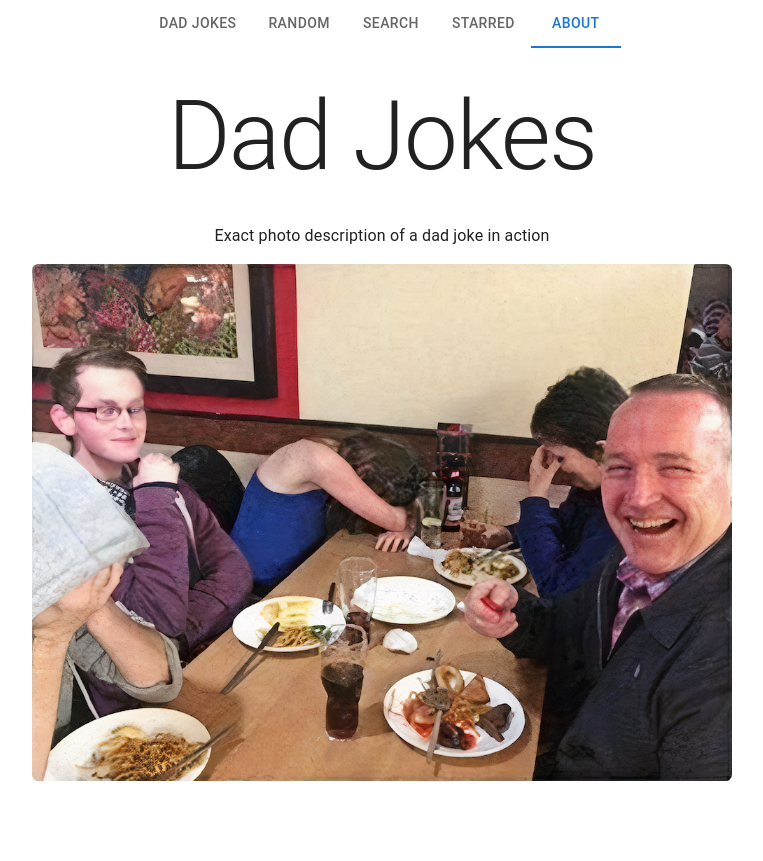
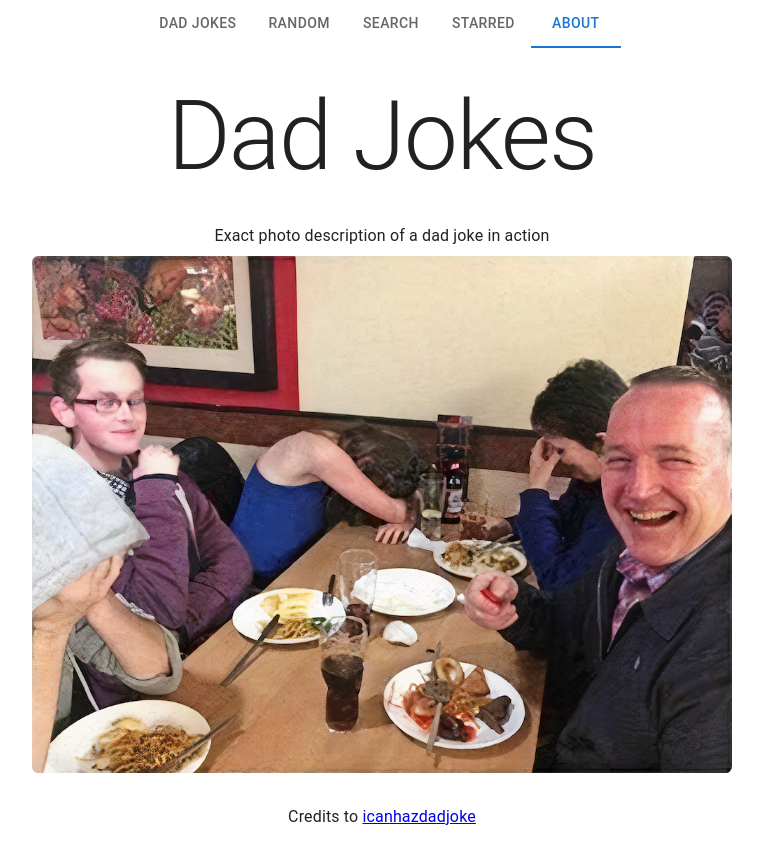
Before and after one commit to felipeog/caju-frontend-challenge, a React (Vite) app: page /about in a window 1280 px wide. Shown: the whole page, without its empty margins (258-1021 px from the left). Before the commit the page ends 813 px from the top, so only its background shows below. Built offline with nearby package versions, Linux system fonts and the light colour scheme.

Commit message:
chore(about): add credits

```diff
--- a/src/pages/About/index.tsx
+++ b/src/pages/About/index.tsx
@@ -9,7 +9,7 @@ export function About() {
         Dad Jokes
       </Typography>
 
-      <Typography textAlign="center" mb={2}>
+      <Typography textAlign="center" mb={1}>
         Exact photo description of a dad joke in action
       </Typography>
 
@@ -24,6 +24,17 @@ export function About() {
           borderRadius: ".4rem",
         }}
       />
+
+      <Typography textAlign="center" mt={4}>
+        Credits to{" "}
+        <a
+          href="https://icanhazdadjoke.com/about"
+          target="_blank"
+          rel="noopener noreferrer"
+        >
+          icanhazdadjoke
+        </a>
+      </Typography>
     </div>
   );
 }
```
